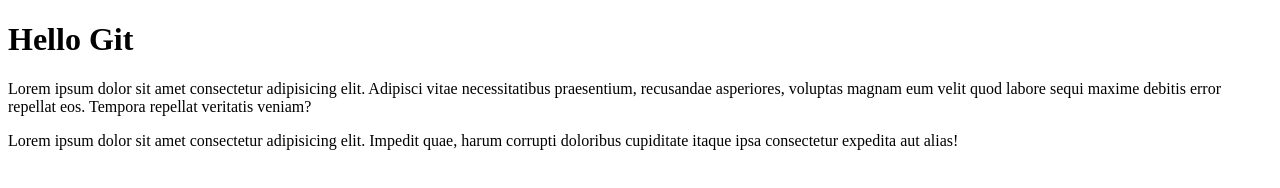
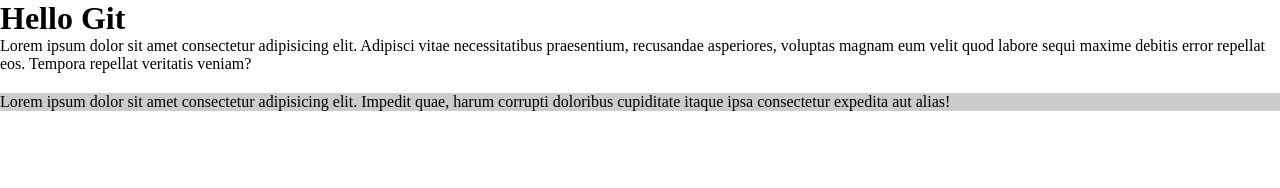
Before and after one commit to WinWinHtetKyawQualy/gitTest, a plain HTML site: page index.html in a window 1280 px wide. Drawn offline with Linux system fonts and the light colour scheme.

Commit message:
linking to css

```diff
--- a/index.html
+++ b/index.html
@@ -4,6 +4,7 @@
     <meta charset="UTF-8">
     <meta name="viewport" content="width=device-width, initial-scale=1.0">
     <title>Git Test</title>
+    <link rel="stylesheet" href="style.css">
 </head>
 <body>
     <h1>Hello Git</h1>
--- a/style.css
+++ b/style.css
@@ -4,6 +4,10 @@
     box-sizing: border-box;
 }
 
-p:nth-child(2){
+p:nth-child(3){
     background: #ccc;
 }
+
+p{
+    margin-bottom: 20px;
+}
```
